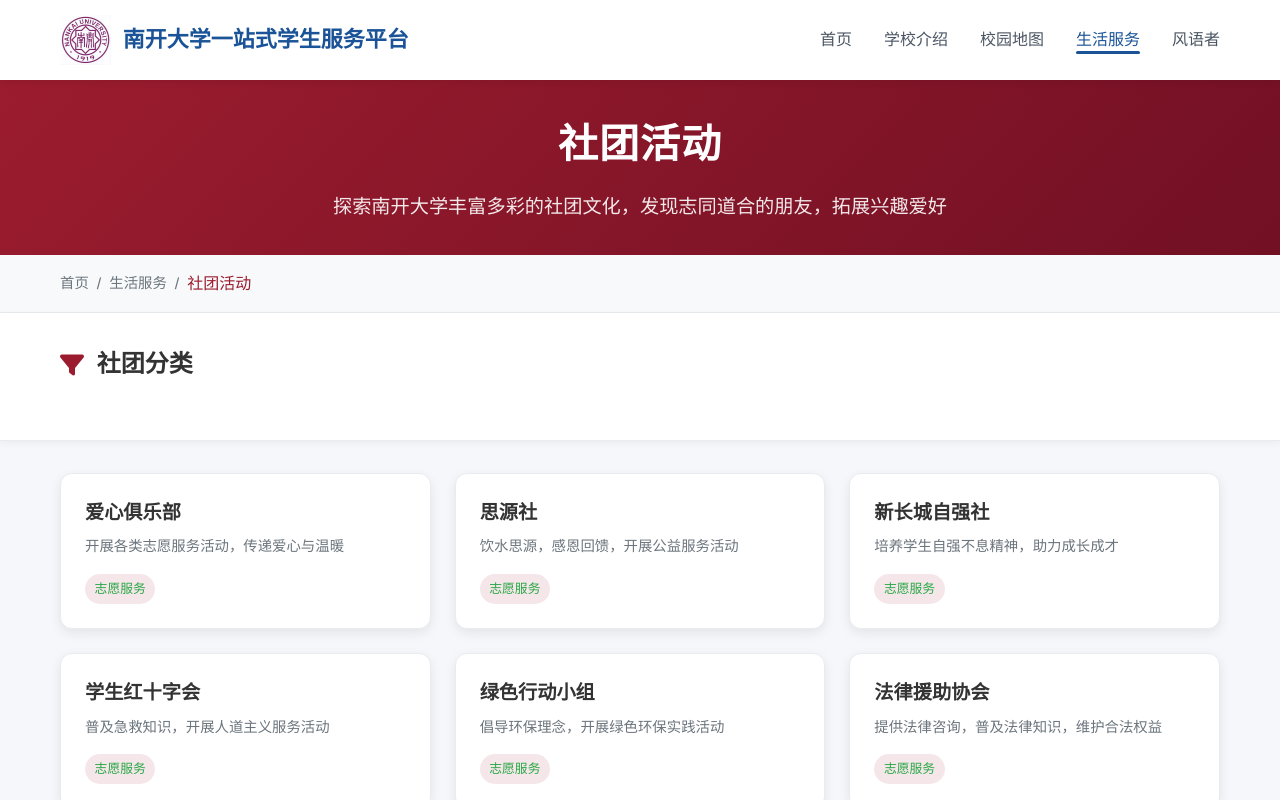
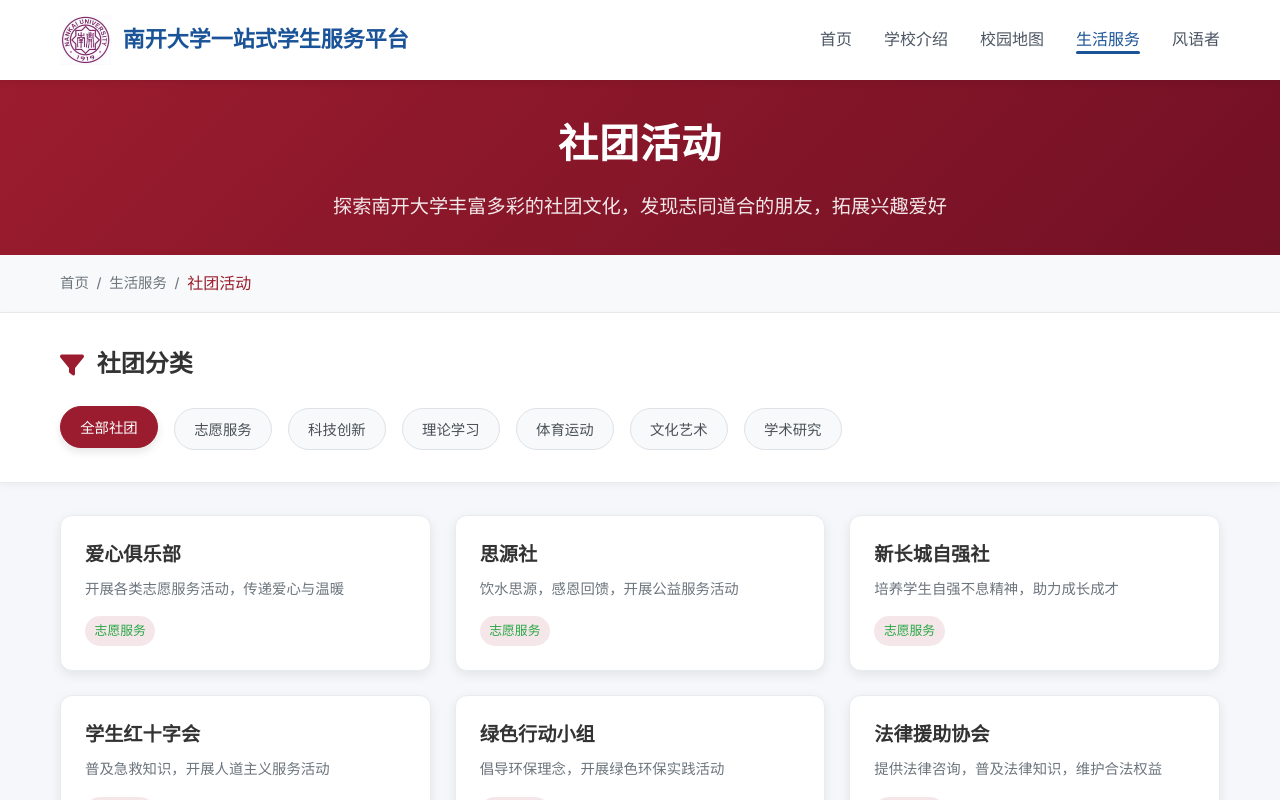
Before and after one commit to yongjiang-xiao/Front_end_project, a Vue app: page /life/club-activities in a window 1280 px wide. Shown: the top 800 px of the page. Built offline with nearby package versions, Linux system fonts and the light colour scheme.

Commit message:
fix: 修复了社团活动分类和筛选无法正确显示的问题

```diff
--- a/src/views/life/ClubActivities.vue
+++ b/src/views/life/ClubActivities.vue
@@ -40,9 +40,14 @@
       </div>
     </div>
 
-    <!-- clubs-grid：保持 club-card / club-name / club-desc / club-tags / tag 这些 class，不改 CSS 选择器 -->
+    <!-- clubs-grid：使用 TransitionGroup 添加切换动画 -->
     <div class="clubs-container">
-      <div class="clubs-grid" id="clubsGrid">
+      <TransitionGroup
+        name="club-fade"
+        tag="div"
+        class="clubs-grid"
+        id="clubsGrid"
+      >
         <div
           v-for="club in filteredClubs"
           :key="club.name"
@@ -56,7 +61,7 @@
             <span class="tag" v-for="t in club.tags" :key="t">{{ t }}</span>
           </div>
         </div>
-      </div>
+      </TransitionGroup>
     </div>
 
     <!-- modal：结构照原 HTML（id 也保留） -->
@@ -96,6 +101,7 @@
   data() {
     return {
       clubs: CLUBS,
+      categories: CLUB_CATEGORIES,
       currentCategory: "all",
       showModal: false,
       selectedClub: null,
@@ -159,3 +165,27 @@
 </script>
 
 <style scoped src="@/assets/css/club-activities.css"></style>
+
+<style scoped>
+/* 社团列表切换动画 */
+.club-fade-enter-active,
+.club-fade-leave-active {
+  transition: all 0.3s ease;
+}
+
+.club-fade-enter-from,
+.club-fade-leave-to {
+  opacity: 0;
+  transform: scale(0.9);
+}
+
+/* 分类按钮切换动画 */
+.filter-btn {
+  transition: all 0.2s ease;
+}
+
+.filter-btn.active {
+  transform: translateY(-2px);
+  box-shadow: 0 4px 8px rgba(0, 0, 0, 0.1);
+}
+</style>
```
